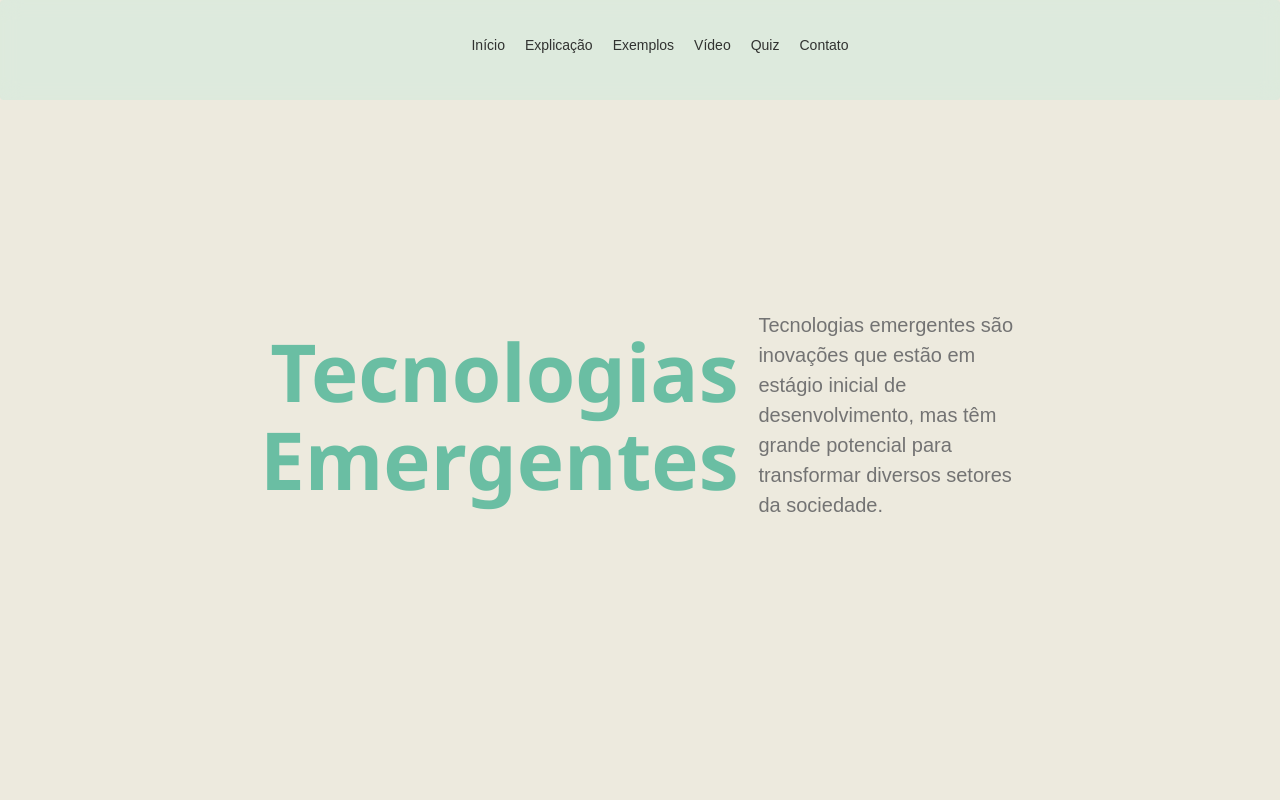
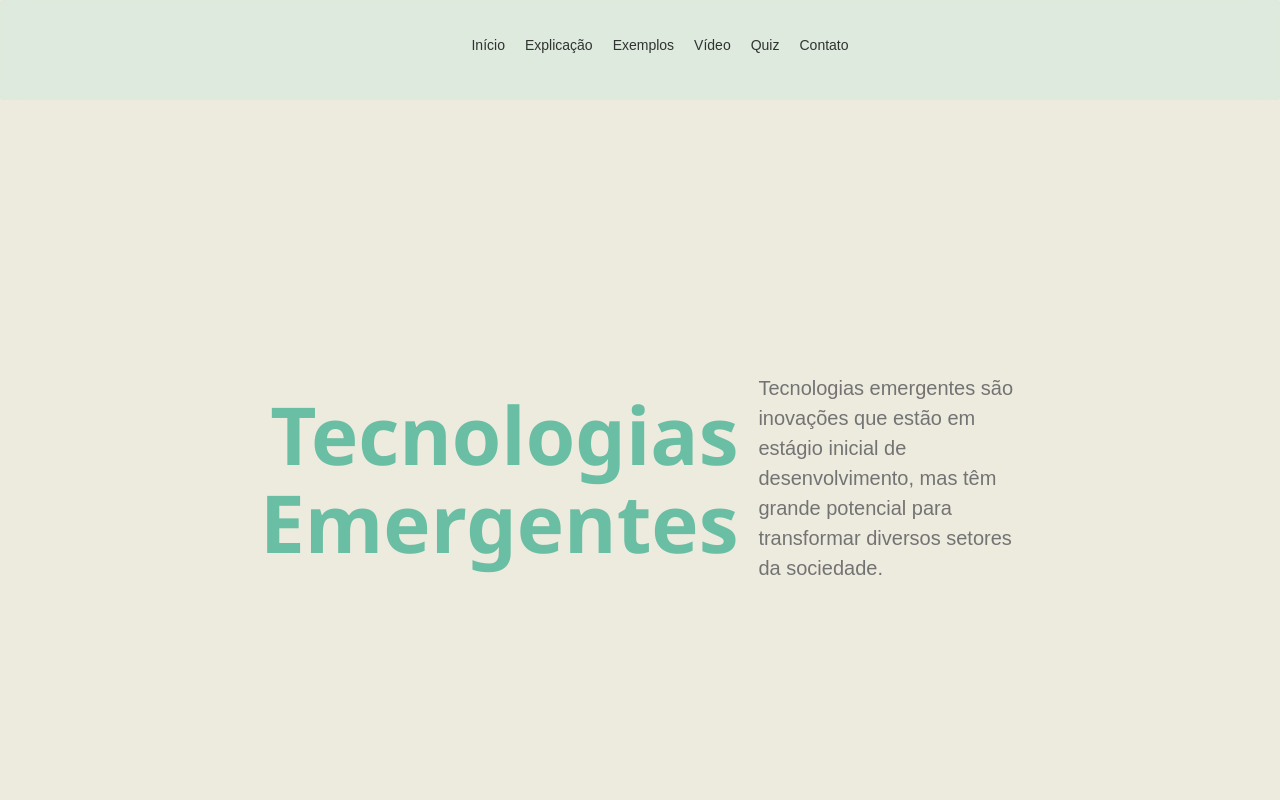
Before and after one commit to keyw469/TecnologiasEmergentes-Eduarda.Q, a plain HTML site: page index.html in a window 1280 px wide. Shown: the top 800 px of the page. Drawn offline with nearby package versions, Linux system fonts and the light colour scheme.

Commit message:
Correçao do titulo

```diff
--- a/style.css
+++ b/style.css
@@ -55,7 +55,7 @@ ul a:hover {
   display: flex;
   justify-content: center;
   align-items: center;
-  padding-top: 250px;
+  padding-top: 313px;
   gap: 20px;
   max-width: 800px;
   margin: 0 auto;
```
